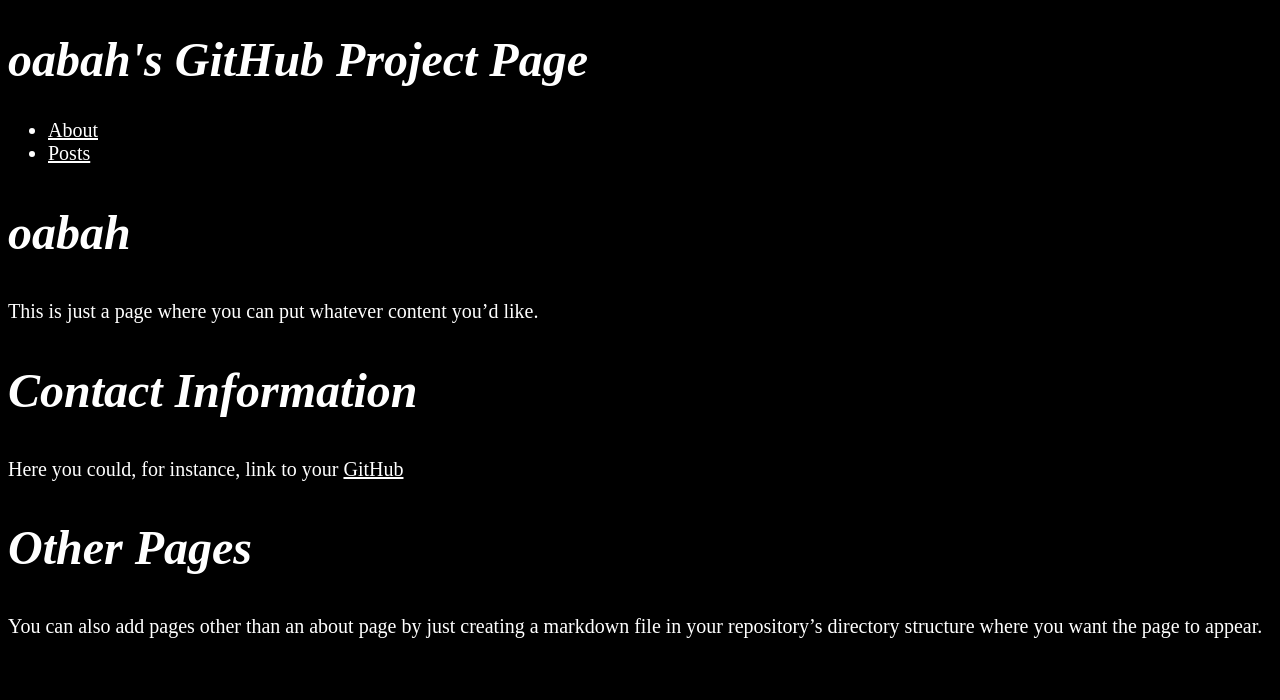
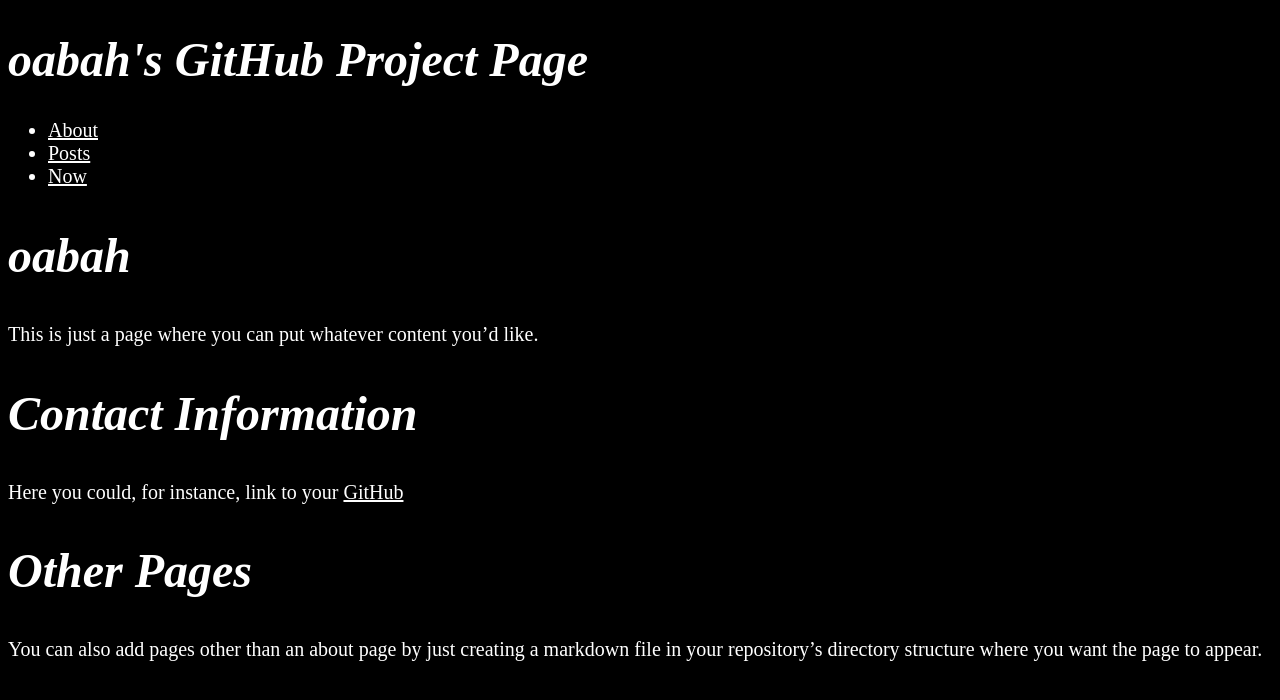
Before and after one commit to oabah/oabah.github.io, a Jekyll site: the page built from about.md, in a window 1280 px wide. Shown: the top 700 px of the page. Built offline with Jekyll 4.4.1, drawn with Linux system fonts in a browser that asks for light colours.

Commit message:
Update main.html

```diff
--- a/_layouts/main.html
+++ b/_layouts/main.html
@@ -9,6 +9,7 @@
     <ul>
       <li><a href="{{site.baseurl}}/about.html">About</a></li>
       <li><a href="{{site.baseurl}}/">Posts</a></li>
+      <li><a href="{{site.baseurl}}/now.html">Now</a></li>
     </ul>
     {{content}}
   </body>
```
